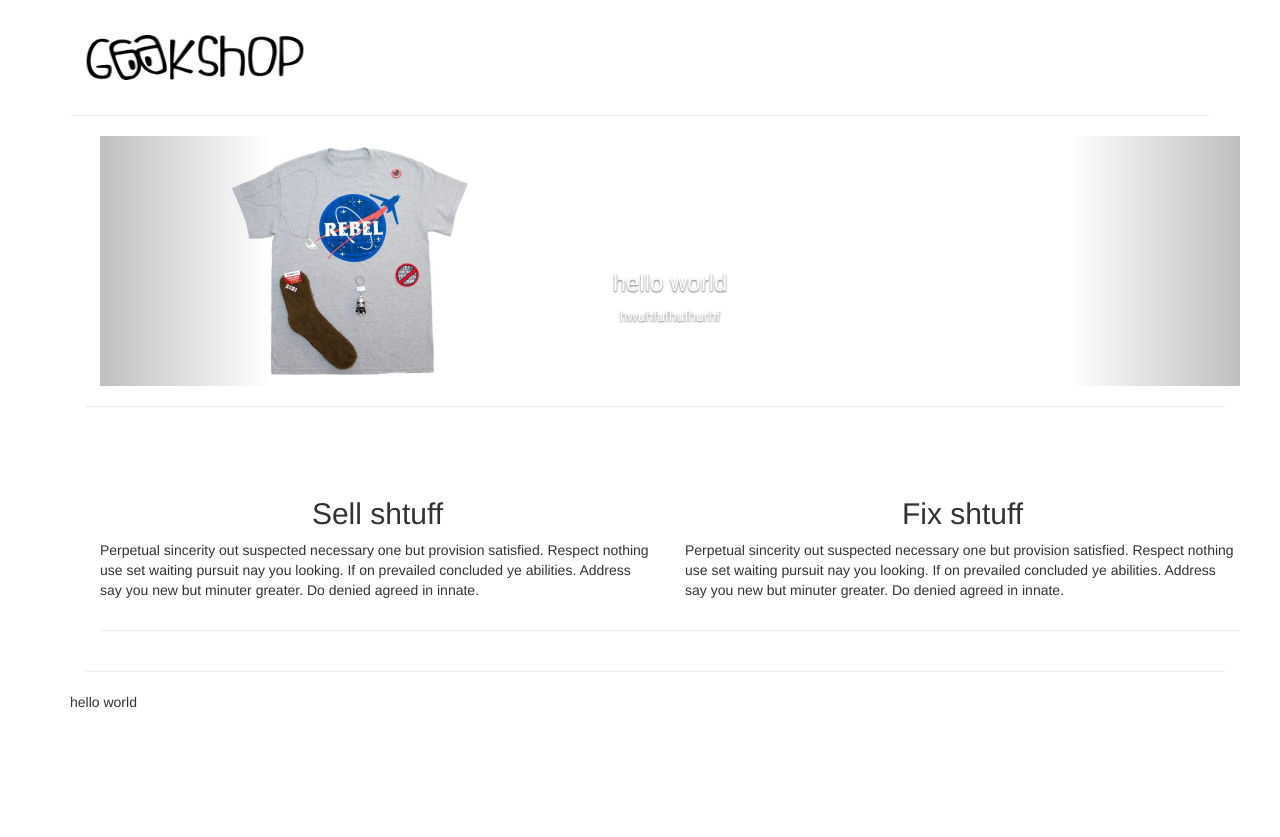
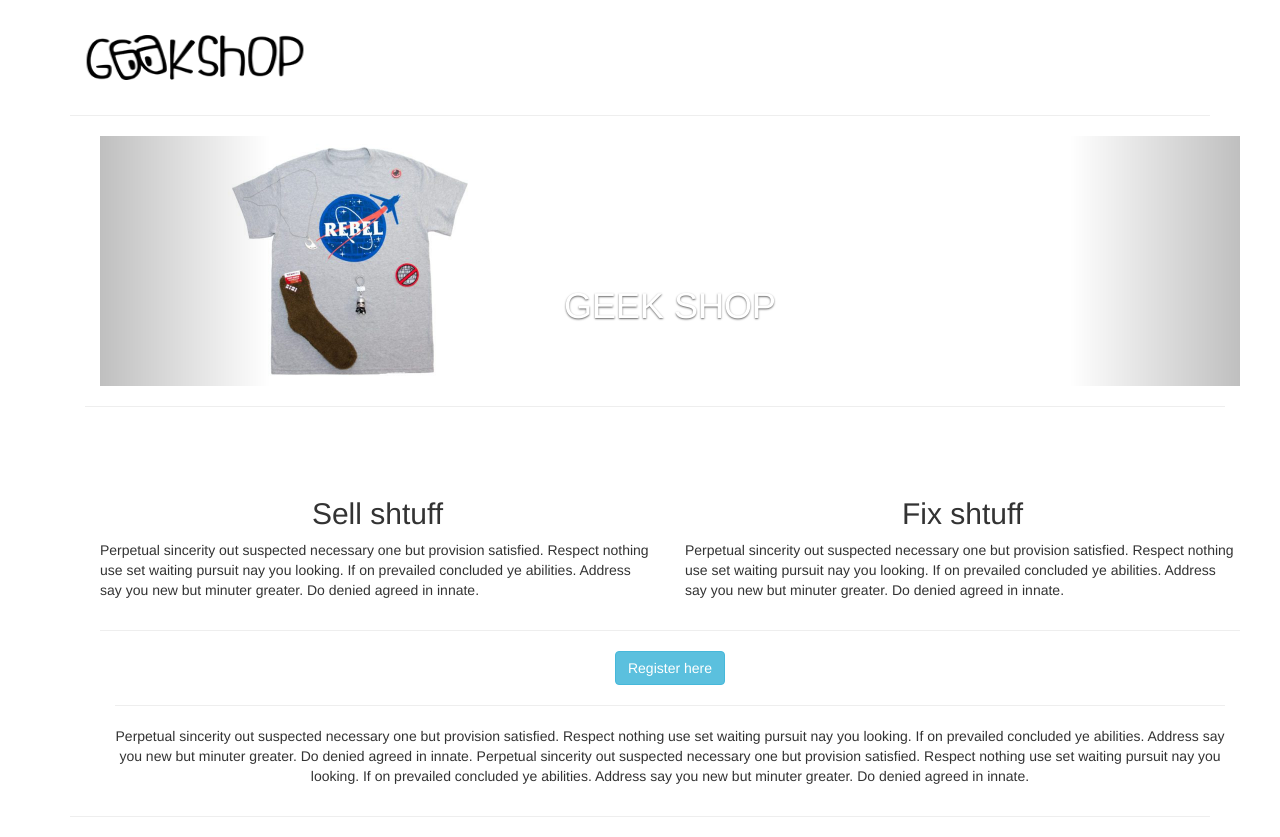
Before and after one commit to Code-Institute-Submissions/GeekTest, a Django app: page / in a window 1280 px wide. Shown: the part 52-889 px from the top of the page. Before the commit the page ends 760 px from the top, so only its background shows below. Run offline with Django 3.2, Linux system fonts and the light colour scheme; some libraries are stand-ins or nearby versions; some web fonts are replaced.

Commit message:
some changes

```diff
--- a/hello/views.py
+++ b/hello/views.py
@@ -13,3 +13,7 @@ def get_contact(request):
 # Get Contact Thank You Page
 def get_contact_thanks(request):
    return render(request, 'contacts/contact_thanks.html')
+
+# Get About page
+def get_About(request):
+   return render(request, 'About/About.html')
--- a/project/urls.py
+++ b/project/urls.py
@@ -20,7 +20,7 @@ urlpatterns = [
 	url(r'^$', hello_views.get_index, name='index'),
     url(r'^contact/$', views.get_contact, name='contact'),
     url(r'^contact_thanks/$', views.get_contact_thanks, name='contact_thanks'),
-
+    url(r'^about/$', hello_views.get_About, name='about'),
 
 
 	url(r'^register/$', accounts_views.register, name='register'),
--- a/templates/base.html
+++ b/templates/base.html
@@ -74,8 +74,6 @@
 </div>
 
 
-<p>hello world</p>
-
 </body>
 
 <!-- script references -->
--- a/templates/blog/blogbase.html
+++ b/templates/blog/blogbase.html
@@ -2,7 +2,7 @@
 
 {% block content %}
 
-    {% block blogtitle %}
+    <center> {% block blogtitle %} </center>
     {% endblock %}
 
 
--- a/templates/contacts/contact.html
+++ b/templates/contacts/contact.html
@@ -2,7 +2,7 @@
 {% load bootstrap_tags %}
 {% block content %}
 
-<h2>Contact</h2>
+<center><h2>Contact</h2></center>
 
 <br>
 
--- a/templates/index.html
+++ b/templates/index.html
@@ -1,6 +1,8 @@
 {% extends 'base.html' %}
 {% load staticfiles %}
 {% block content %}
+
+
 
   <div class="container">
 
@@ -17,24 +19,24 @@
       <div class="item active">
         <img src="{% static "images/geek003.jpg" %}" alt="GEEK!!!" style="height: 250px">
           <div class="carousel-caption">
-              <h3>hello world</h3>
-              <p>hwuhfufhufhurhf</p>
+              <h1>GEEK SHOP</h1>
+
           </div>
       </div>
 
       <div class="item">
       <img src="{% static "images/geek004.jpg" %}" alt="GEEK!!!" style="height: 250px">
           <div class="carousel-caption">
-              <h3>hello world</h3>
-              <p>hwuhfufhufhurhf</p>
+              <h1>GEEK SHOP</h1>
+
           </div>
       </div>
 
       <div class="item">
          <img src="{% static "images/geek005.jpg" %}" alt="GEEK!!!" style="height: 250px">
           <div class="carousel-caption">
-              <h3>hello world</h3>
-              <p>hwuhfufhufhurhf</p>
+              <h1>GEEK SHOP</h1>
+
           </div>
       </div>
     </div>
@@ -66,16 +68,18 @@
     </div>
 
 <hr>
-         {% if user.is_authenticated %}
-    <div class="col-md-12">
-            <a href="{% url 'register' %}" class="btn btn-info" style=" display: block; text-align: center">
-                <span style="font-size: 50px; display: block; " class="glyphicon glyphicon-thumbs-up" ></span> <h3>Register here</h3>
+
+   <center> <div class="col-md-12">
+
+                <a href="{% url 'register' %}" class="btn btn-info" role="button">Register here</a>
+
         </a>
+       <hr>
 
 
-            <p style="padding-bottom: 100px;" >Perpetual sincerity out suspected necessary one but provision satisfied. Respect nothing use set waiting pursuit nay you looking. If on prevailed concluded ye abilities. Address say you new but minuter greater. Do denied agreed in innate.</p>
-        </div>
+            <p>Perpetual sincerity out suspected necessary one but provision satisfied. Respect nothing use set waiting pursuit nay you looking. If on prevailed concluded ye abilities. Address say you new but minuter greater. Do denied agreed in innate. Perpetual sincerity out suspected necessary one but provision satisfied. Respect nothing use set waiting pursuit nay you looking. If on prevailed concluded ye abilities. Address say you new but minuter greater. Do denied agreed in innate.</p>
+   </div></center>
 
 </div>
-    {% endif %}
+
 {% endblock %}
--- a/templates/products/products.html
+++ b/templates/products/products.html
@@ -17,7 +17,7 @@
                 <tr>
                     <td>{{ product.name }}</td>
                       <td>{{ product.description }}</td>
-                    <th><img class="img-responsive img-rounded" src="/media/{{ product.image}}" /> </th>
+                    <th><img class="img-responsive img-rounded" src="/media/{{ product.image}}" width="304" height="236" /> </th>
                     <td>${{ product.price }} </td>
                     <td>{{ product.paypal_form.sandbox }}</td>
                 </tr>
```
Also changed, not shown: templates/About/About.html (added, +39 -0 lines), accounts/migrations/0002_auto_20170929_1132.py (deleted), 3 other files.
